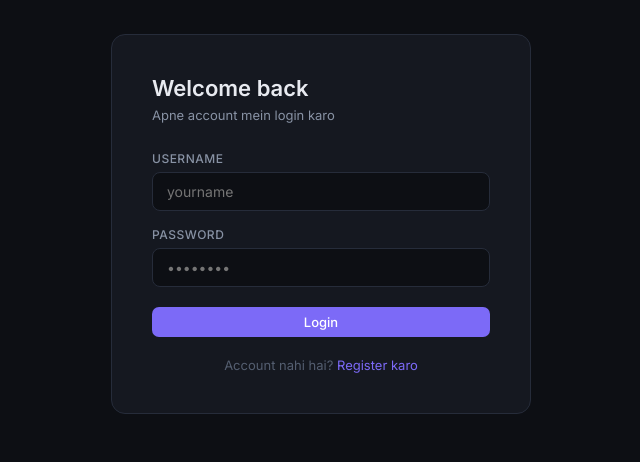
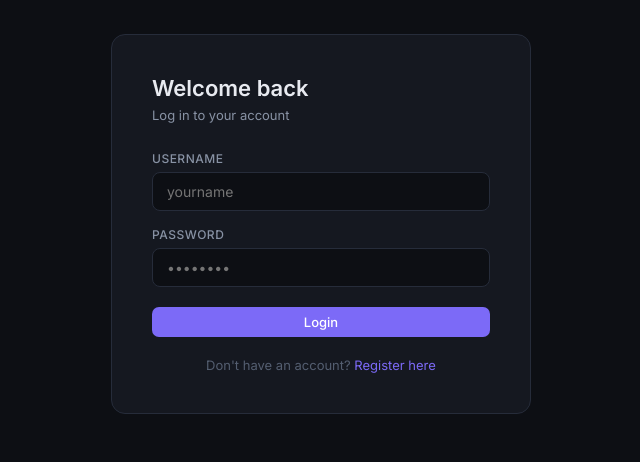
Before and after one commit to sumitkumar01104/Blog-Api-django, a Django app: page / in a window 1280 px wide. Shown: the part 238-700 px from the top of the page, without its empty margins (319-959 px from the left). Run offline with Django 5.2, Linux system fonts and the light colour scheme.

Commit message:
Convert Hinglish text to English in frontend

```diff
--- a/templates/blog-frontend.html
+++ b/templates/blog-frontend.html
@@ -389,7 +389,7 @@ async function handleRegister(e) {
     const res = await api('POST', '/register/', { username, password }, false);
     const data = await res.json();
     if (!res.ok) throw new Error(data.error || 'Registration failed');
-    state.success = 'Account created! Ab login karo.'; state.loading = false; render();
+    state.success = 'Account created! Please login now.'; state.loading = false; render();
     setTimeout(() => navigate('login'), 1500);
   } catch (err) {
     state.error = err.message; state.loading = false; render();
@@ -405,7 +405,7 @@ async function loadPosts() {
     state.posts = Array.isArray(data) ? data : (data.results || []);
     state.loading = false; render();
   } catch {
-    state.loading = false; state.error = 'Posts load nahi hue. API running hai?'; render();
+    state.loading = false; state.error = 'Could not load posts. Is the API running?'; render();
   }
 }
 
@@ -417,7 +417,7 @@ async function loadMyPosts() {
     state.posts = Array.isArray(data) ? data : (data.results || []);
     state.loading = false; render();
   } catch {
-    state.loading = false; state.error = 'Posts load nahi hue.'; render();
+    state.loading = false; state.error = 'Could not load posts.'; render();
   }
 }
 
@@ -431,7 +431,7 @@ async function createPost(e) {
 
   try {
     const res = await api('POST', '/blog/', { title, content });
-    if (!res.ok) throw new Error('Post create nahi hua');
+    if (!res.ok) throw new Error('Could not create post');
     showToast('Post published! 🎉');
     navigate('feed'); loadPosts();
   } catch (err) {
@@ -456,14 +456,14 @@ async function updatePost(e) {
 }
 
 async function deletePost(id) {
-  if (!confirm('Is post ko delete karna chahte ho?')) return;
+  if (!confirm('Are you sure you want to delete this post?')) return;
   try {
     await api('DELETE', `/blog/${id}/`);
     state.posts = state.posts.filter(p => p.id !== id);
     if (state.view === 'detail') navigate('feed');
     showToast('Post deleted.');
     render();
-  } catch { showToast('Delete nahi hua', 'error'); }
+  } catch { showToast('Delete failed', 'error'); }
 }
 
 async function toggleLike(postId) {
@@ -480,7 +480,7 @@ async function toggleLike(postId) {
       state.currentPost = state.posts.find(p => p.id === postId) || state.currentPost;
     }
     showToast(data.message || 'Done!');
-  } catch { showToast('Like toggle nahi hua', 'error'); }
+  } catch { showToast('Could not toggle like', 'error'); }
 }
 
 async function loadPostsQuiet() {
@@ -495,7 +495,7 @@ async function loadPostsQuiet() {
 async function addComment(postId, content) {
   try {
     const res = await api('POST', `/blog/${postId}/comment/`, { content });
-    if (!res.ok) throw new Error('Comment add nahi hua');
+    if (!res.ok) throw new Error('Could not add comment');
     await loadPostsQuiet();
     state.currentPost = state.posts.find(p => p.id === postId) || state.currentPost;
     showToast('Comment added!');
@@ -510,7 +510,7 @@ async function deleteComment(commentId, postId) {
     state.currentPost = state.posts.find(p => p.id === postId) || state.currentPost;
     showToast('Comment deleted.');
     render();
-  } catch { showToast('Delete nahi hua', 'error'); }
+  } catch { showToast('Delete failed', 'error'); }
 }
 
 // ==================== HELPERS ====================
@@ -581,7 +581,7 @@ function buildLogin() {
     <div class="auth-wrap">
       <div class="auth-card">
         <h2>Welcome back</h2>
-        <p class="sub">Apne account mein login karo</p>
+        <p class="sub">Log in to your account</p>
         ${state.error ? `<div class="error-msg">${escHtml(state.error)}</div>` : ''}
         ${state.success ? `<div class="success-msg">${escHtml(state.success)}</div>` : ''}
         <form id="login-form">
@@ -598,8 +598,8 @@ function buildLogin() {
           </button>
         </form>
         <p style="text-align:center;margin-top:20px;font-size:13px;color:var(--text3)">
-          Account nahi hai?
-          <a href="#" onclick="navigate('register')" style="color:var(--accent);text-decoration:none">Register karo</a>
+          Don't have an account?
+          <a href="#" onclick="navigate('register')" style="color:var(--accent);text-decoration:none">Register here</a>
         </p>
       </div>
     </div>`;
@@ -610,7 +610,7 @@ function buildRegister() {
     <div class="auth-wrap">
       <div class="auth-card">
         <h2>Create Account</h2>
-        <p class="sub">Naya account banao aur likhna shuru karo</p>
+        <p class="sub">Create a new account and start writing</p>
         ${state.error ? `<div class="error-msg">${escHtml(state.error)}</div>` : ''}
         ${state.success ? `<div class="success-msg">${escHtml(state.success)}</div>` : ''}
         <form id="register-form">
@@ -627,8 +627,8 @@ function buildRegister() {
           </button>
         </form>
         <p style="text-align:center;margin-top:20px;font-size:13px;color:var(--text3)">
-          Pehle se account hai?
-          <a href="#" onclick="navigate('login')" style="color:var(--accent);text-decoration:none">Login karo</a>
+          Already have an account?
+          <a href="#" onclick="navigate('login')" style="color:var(--accent);text-decoration:none">Login here</a>
         </p>
       </div>
     </div>`;
@@ -655,7 +655,7 @@ function buildMyPosts() {
 }
 
 function buildPostList(posts, showOwnerActions = false) {
-  if (!posts.length) return `<div class="empty"><div class="empty-icon">📝</div><p>Koi post nahi hai abhi</p></div>`;
+  if (!posts.length) return `<div class="empty"><div class="empty-icon">📝</div><p>No posts yet</p></div>`;
   return `<div class="post-list">${posts.map(p => buildPostCard(p, showOwnerActions)).join('')}</div>`;
 }
 
@@ -690,7 +690,7 @@ function buildPostCard(post, showOwnerActions = false) {
 
 function buildDetail() {
   const post = state.currentPost;
-  if (!post) return '<div class="empty"><p>Post nahi mili</p></div>';
+  if (!post) return '<div class="empty"><p>Post not found</p></div>';
   const isOwner = post.author === state.user;
   const comments = post.comments || [];
   return `
@@ -726,9 +726,9 @@ function buildDetail() {
               ${c.author === state.user ? `<button class="btn btn-danger btn-sm btn-icon" onclick="deleteComment(${c.id}, ${post.id})" style="margin-left:8px">✕</button>` : ''}
             </div>
             <div class="comment-text">${escHtml(c.content)}</div>
-          </div>`).join('') : '<p style="color:var(--text3);font-size:13px">Koi comment nahi. Pehle comment karo!</p>'}
+          </div>`).join('') : '<p style="color:var(--text3);font-size:13px">No comments yet. Be the first to comment!</p>'}
         <div class="comment-form" id="comment-form">
-          <textarea id="comment-input" placeholder="Apna comment likho..."></textarea>
+          <textarea id="comment-input" placeholder="Write your comment..."></textarea>
           <button class="btn btn-primary" onclick="submitComment(${post.id})">Post</button>
         </div>
       </div>
@@ -743,11 +743,11 @@ function buildNewPost() {
       <form id="new-post-form">
         <div class="form-group">
           <label>Title</label>
-          <input type="text" name="title" placeholder="Post ka title..." required />
+          <input type="text" name="title" placeholder="Post title..." required />
         </div>
         <div class="form-group">
           <label>Content</label>
-          <textarea name="content" placeholder="Apne thoughts likhoo..." rows="8" required></textarea>
+          <textarea name="content" placeholder="Write your thoughts..." rows="8" required></textarea>
         </div>
         <div style="display:flex;gap:10px;margin-top:8px">
           <button class="btn btn-primary" type="submit" ${state.loading ? 'disabled' : ''}>
```
